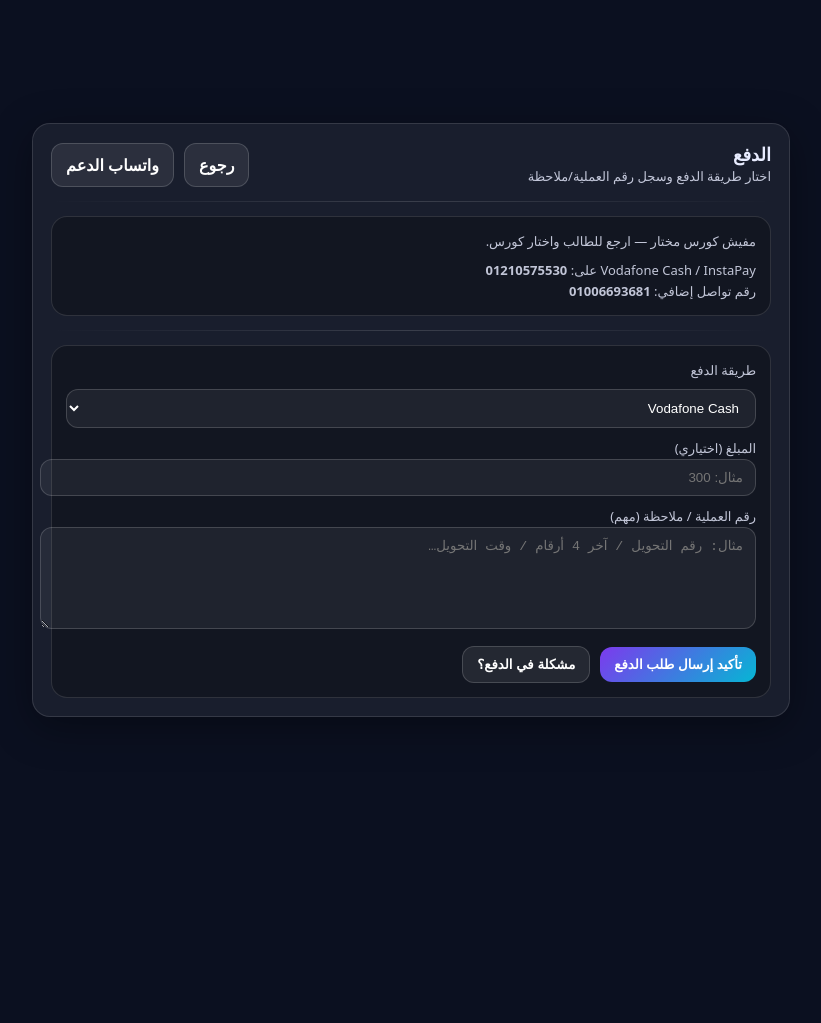
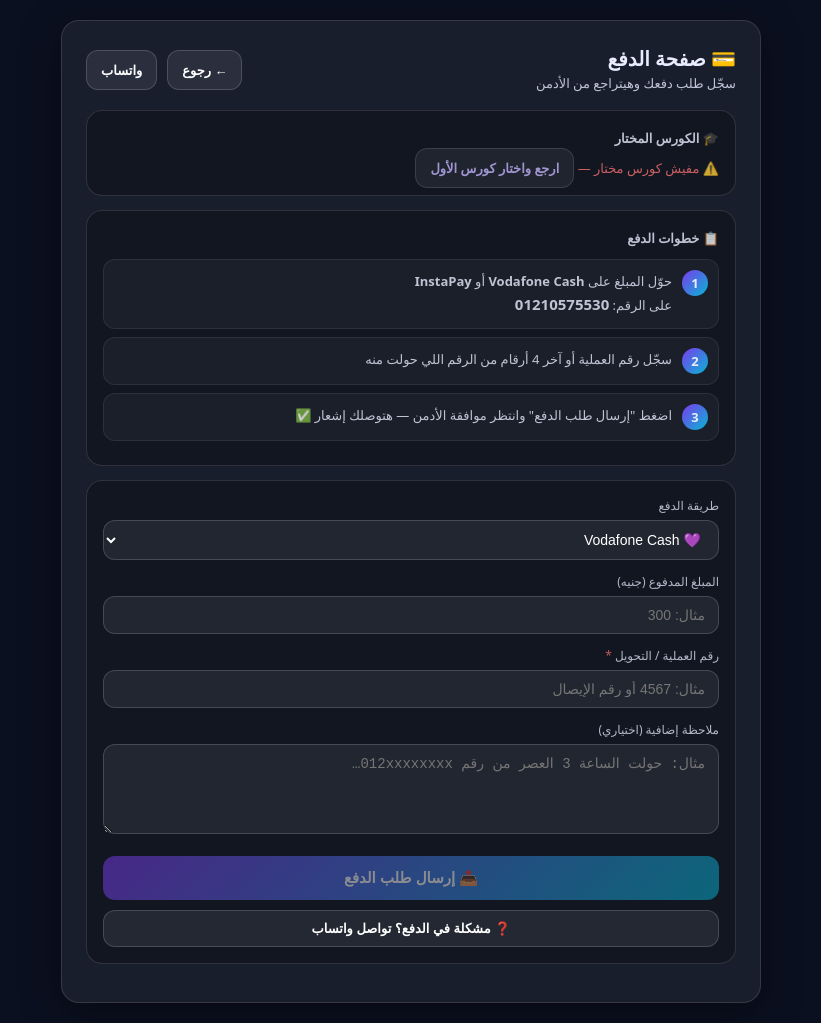
Before and after one commit to mazn74793-png/Centerfuture, a website: page payment.html in a window 1280 px wide. Shown: the whole page, without its empty margins (229-1050 px from the left). Before the commit the page ends 840 px from the top, so only its background shows below. Drawn offline with Linux system fonts and the light colour scheme; sample sign-in values are in the browser's storage.

Commit message:
Update payment.html

```diff
--- a/payment.html
+++ b/payment.html
@@ -1,138 +1,186 @@
 <!doctype html>
 <html lang="ar" dir="rtl">
 <head>
-  <meta charset="UTF-8" />
-  <meta name="viewport" content="width=device-width, initial-scale=1.0" />
-  <title>Make Future | Payment</title>
+  <meta charset="UTF-8"/>
+  <meta name="viewport" content="width=device-width,initial-scale=1.0"/>
+  <title>Make Future | الدفع</title>
   <style>
     :root{color-scheme:dark}
+    *{box-sizing:border-box}
     body{margin:0;font-family:system-ui;background:#0b1020;color:#e8ecff;min-height:100vh;padding:20px;display:grid;place-items:center}
-    .card{width:min(720px,100%);background:rgba(255,255,255,.06);border:1px solid rgba(255,255,255,.12);border-radius:18px;padding:18px;box-shadow:0 10px 40px rgba(0,0,0,.35)}
+    .card{width:min(700px,100%);background:rgba(255,255,255,.06);border:1px solid rgba(255,255,255,.12);border-radius:18px;padding:24px;box-shadow:0 10px 40px rgba(0,0,0,.4)}
     .row{display:flex;gap:10px;flex-wrap:wrap;align-items:center}
-    a,button{cursor:pointer;border:1px solid rgba(255,255,255,.16);background:rgba(255,255,255,.08);color:#fff;padding:10px 14px;border-radius:12px;text-decoration:none;font-weight:800}
-    button.primary{border:none;background:linear-gradient(135deg,#7c3aed,#06b6d4)}
-    input,select,textarea{width:100%;padding:10px 12px;border-radius:12px;border:1px solid rgba(255,255,255,.16);background:rgba(255,255,255,.06);color:#fff;outline:none}
-    textarea{min-height:80px}
-    .muted{opacity:.82;font-size:13px;line-height:1.6}
-    .hr{height:1px;background:linear-gradient(to right,transparent,rgba(255,255,255,.14),transparent);margin:14px 0}
-    .box{background:rgba(0,0,0,.25);border:1px solid rgba(255,255,255,.12);border-radius:16px;padding:14px}
-    .msg{margin-top:10px;padding:10px 12px;border-radius:14px;border:1px solid rgba(255,255,255,.14);display:none}
+    a,button{cursor:pointer;border:1px solid rgba(255,255,255,.16);background:rgba(255,255,255,.08);color:#fff;padding:10px 14px;border-radius:12px;text-decoration:none;font-weight:800;font-size:13px}
+    a:hover,button:hover{background:rgba(255,255,255,.14)}
+    button.primary{border:none;background:linear-gradient(135deg,#7c3aed,#06b6d4);padding:13px 20px;font-size:15px;width:100%;margin-top:4px}
+    button.primary:disabled{opacity:.5;cursor:not-allowed}
+    input,select,textarea{width:100%;padding:10px 13px;border-radius:12px;border:1px solid rgba(255,255,255,.16);background:rgba(255,255,255,.07);color:#fff;outline:none;font-size:14px;transition:border-color .2s}
+    input:focus,select:focus,textarea:focus{border-color:#7c3aed88}
+    select option{background:#1a1f35}
+    textarea{min-height:90px;resize:vertical}
+    .muted{opacity:.8;font-size:13px;line-height:1.7}
+    .hr{height:1px;background:linear-gradient(to right,transparent,rgba(255,255,255,.14),transparent);margin:16px 0}
+    .box{background:rgba(0,0,0,.25);border:1px solid rgba(255,255,255,.12);border-radius:16px;padding:16px;margin-bottom:14px}
+    .label{font-size:12px;opacity:.75;margin-bottom:6px;display:block}
+    .field{margin-bottom:13px}
+    .badge{display:inline-block;padding:4px 12px;border-radius:999px;font-size:12px;font-weight:800;background:linear-gradient(135deg,#7c3aed,#06b6d4)}
+    .msg{margin-top:14px;padding:12px 15px;border-radius:13px;font-size:13px;display:none}
     .msg.show{display:block}
+    .msg.err{background:#7f1d1d;border:1px solid #991b1b}
+    .msg.ok{background:#065f46;border:1px solid #047857}
+    .step{display:flex;gap:10px;align-items:flex-start;padding:10px;border-radius:12px;background:rgba(255,255,255,.04);border:1px solid rgba(255,255,255,.08);margin-bottom:8px}
+    .step-num{width:26px;height:26px;border-radius:999px;background:linear-gradient(135deg,#7c3aed,#06b6d4);display:grid;place-items:center;font-weight:900;font-size:13px;flex-shrink:0}
   </style>
 </head>
 <body>
 <div class="card">
-    <div class="row" style="justify-content:space-between">
+
+  <!-- Header -->
+  <div class="row" style="justify-content:space-between;margin-bottom:16px">
     <div>
-        <div style="font-size:18px;font-weight:900">الدفع</div>
-        <div class="muted">اختار طريقة الدفع وسجل رقم العملية/ملاحظة</div>
+      <div style="font-size:20px;font-weight:900">💳 صفحة الدفع</div>
+      <div class="muted">سجّل طلب دفعك وهيتراجع من الأدمن</div>
     </div>
     <div class="row">
-        <a href="student.html">رجوع</a>
-        <a href="https://wa.me/201210575530" target="_blank" rel="noreferrer">واتساب الدعم</a>
+      <a href="student.html">← رجوع</a>
+      <a href="https://wa.me/201210575530" target="_blank">واتساب</a>
     </div>
   </div>
 
-    <div class="hr"></div>
+  <!-- الكورس المختار -->
+  <div class="box">
+    <div class="muted" style="margin-bottom:8px;font-weight:700">🎓 الكورس المختار</div>
+    <div id="courseBox" class="muted">جاري التحميل…</div>
+  </div>
 
+  <!-- خطوات الدفع -->
   <div class="box">
-      <div class="muted" id="courseBox">…</div>
-      <div class="muted" style="margin-top:8px">
-        Vodafone Cash / InstaPay على: <b>01210575530</b><br>
-        رقم تواصل إضافي: <b>01006693681</b>
+    <div class="muted" style="font-weight:700;margin-bottom:10px">📋 خطوات الدفع</div>
+    <div class="step">
+      <div class="step-num">1</div>
+      <div class="muted">حوّل المبلغ على <b>Vodafone Cash</b> أو <b>InstaPay</b><br>على الرقم: <b style="font-size:15px">01210575530</b></div>
+    </div>
+    <div class="step">
+      <div class="step-num">2</div>
+      <div class="muted">سجّل رقم العملية أو آخر 4 أرقام من الرقم اللي حولت منه</div>
+    </div>
+    <div class="step">
+      <div class="step-num">3</div>
+      <div class="muted">اضغط "إرسال طلب الدفع" وانتظر موافقة الأدمن — هتوصلك إشعار ✅</div>
     </div>
   </div>
 
-    <div class="hr"></div>
+  <!-- فورم الدفع -->
+  <div class="box">
+    <div class="field">
+      <span class="label">طريقة الدفع</span>
+      <select id="method">
+        <option value="vodafone">💜 Vodafone Cash</option>
+        <option value="instapay">🔵 InstaPay</option>
+      </select>
+    </div>
 
-    <div class="box">
-      <div class="muted">طريقة الدفع</div>
-      <select id="method" style="margin-top:8px">
-        <option value="vodafone">Vodafone Cash</option>
-        <option value="instapay">InstaPay</option>
-      </select>
+    <div class="field">
+      <span class="label">المبلغ المدفوع (جنيه)</span>
+      <input id="amount" type="number" placeholder="مثال: 300" min="0"/>
+    </div>
 
-      <div class="muted" style="margin-top:10px">المبلغ (اختياري)</div>
-      <input id="amount" placeholder="مثال: 300" />
+    <div class="field">
+      <span class="label">رقم العملية / التحويل <span style="color:#f87171">*</span></span>
+      <input id="transaction_id" placeholder="مثال: 4567 أو رقم الإيصال"/>
+    </div>
 
-      <div class="muted" style="margin-top:10px">رقم العملية / ملاحظة (مهم)</div>
-      <textarea id="note" placeholder="مثال: رقم التحويل / آخر 4 أرقام / وقت التحويل…"></textarea>
+    <div class="field">
+      <span class="label">ملاحظة إضافية (اختياري)</span>
+      <textarea id="note" placeholder="مثال: حولت الساعة 3 العصر من رقم 012xxxxxxxx…"></textarea>
+    </div>
 
-      <div class="row" style="margin-top:12px">
-        <button class="primary" onclick="sendPayment()">تأكيد إرسال طلب الدفع</button>
-        <button onclick="openWhats()">مشكلة في الدفع؟</button>
-      </div>
+    <button class="primary" id="btnPay" onclick="sendPayment()">📤 إرسال طلب الدفع</button>
+    <button style="margin-top:10px;width:100%;text-align:center" onclick="openWhats()">❓ مشكلة في الدفع؟ تواصل واتساب</button>
 
     <div id="msg" class="msg"></div>
   </div>
+
 </div>
 
 <script>
-  const me = JSON.parse(localStorage.getItem("mf_user") || "null");
+const FN  = "https://anlstahxxpbbfnwrwulu.supabase.co/functions/v1";
+const KEY = "eyJhbGciOiJIUzI1NiIsInR5cCI6IkpXVCJ9.eyJpc3MiOiJzdXBhYmFzZSIsInJlZiI6ImFubHN0YWh4eHBiYmZud3J3dWx1Iiwicm9sZSI6ImFub24iLCJpYXQiOjE3NzI1NDQzMTIsImV4cCI6MjA4ODEyMDMxMn0.4RQxQ4AZZCVCswTRdJoZ7Jz9qNwQq0fPs7vitnMJ3A4";
+
+const me = JSON.parse(localStorage.getItem("mf_user")||"null");
 if(!me) location.href="login.html";
 
-  const selectedCourse = JSON.parse(localStorage.getItem("mf_selected_course") || "null");
+const selectedCourse = JSON.parse(localStorage.getItem("mf_selected_course")||"null");
 const courseBox = document.getElementById("courseBox");
+
 if(!selectedCourse){
-    courseBox.innerHTML = "مفيش كورس مختار — ارجع للطالب واختار كورس.";
+  courseBox.innerHTML = `<span style="color:#f87171">⚠️ مفيش كورس مختار — <a href="student.html" style="color:#c4b5fd">ارجع واختار كورس الأول</a></span>`;
+  document.getElementById("btnPay").disabled = true;
 } else {
-    courseBox.innerHTML = `الكورس: <b>${escapeHtml(selectedCourse.title)}</b> — <b>${escapeHtml(selectedCourse.subject)}</b> (ID: ${selectedCourse.id})`;
+  courseBox.innerHTML = `
+    <b>${esc(selectedCourse.title)}</b>
+    <span class="badge" style="margin-right:8px">${esc(selectedCourse.subject)}</span><br>
+    <span class="muted">السعر: <b>${selectedCourse.price||0} جنيه</b></span>`;
+  // ضع المبلغ تلقائياً
+  if(selectedCourse.price) document.getElementById("amount").value = selectedCourse.price;
 }
 
-  function show(text){
+function showMsg(type, text){
   const m = document.getElementById("msg");
+  m.className = "msg show " + type;
   m.textContent = text;
-    m.className = "msg show";
 }
 
 async function sendPayment(){
-    if(!selectedCourse){
-      show("اختار كورس الأول من صفحة الطالب.");
-      return;
-    }
-    const payload = {
-      user_id: me.id,
-      course_id: selectedCourse.id,
-      method: document.getElementById("method").value,
-      amount: document.getElementById("amount").value.trim() || null,
-      receipt_note: document.getElementById("note").value.trim()
-    };
+  if(!selectedCourse){ showMsg("err","⚠️ اختار كورس الأول"); return; }
 
-    if(!payload.receipt_note){
-      show("اكتب رقم العملية / ملاحظة عشان الأدمن يقدر يراجع.");
+  const transaction_id = document.getElementById("transaction_id").value.trim();
+  const note           = document.getElementById("note").value.trim();
+  const method         = document.getElementById("method").value;
+  const amount         = document.getElementById("amount").value;
+
+  if(!transaction_id){ showMsg("err","⚠️ اكتب رقم العملية عشان الأدمن يقدر يتأكد"); return; }
+
+  const btn = document.getElementById("btnPay");
+  btn.disabled = true;
+  btn.textContent = "جاري الإرسال…";
+  showMsg("ok","⏳ جاري إرسال الطلب…");
+
+  const res = await fetch(`${FN}/create-payment`,{
+    method:"POST",
+    headers:{"apikey":KEY,"Content-Type":"application/json"},
+    body: JSON.stringify({
+      user_id:       me.id,
+      course_id:     selectedCourse.id,
+      method,
+      amount:        parseInt(amount)||0,
+      transaction_id,
+      receipt_note:  note||null
+    })
+  });
+
+  const data = await res.json().catch(()=>({}));
+  btn.disabled = false;
+  btn.textContent = "📤 إرسال طلب الدفع";
+
+  if(!data.ok){
+    showMsg("err","❌ " + (data.error||"حصل خطأ"));
     return;
   }
 
-    show("جاري إرسال الطلب…");
-
-    const res = await fetch("/.netlify/functions/create_payment", {
-      method: "POST",
-      headers: {"content-type":"application/json"},
-      body: JSON.stringify(payload)
-    });
-
-    const data = await res.json().catch(()=>({}));
-
-    if(!res.ok || !data.ok){
-      show(data.error || "حصل خطأ");
-      return;
-    }
-
-    show("تم إرسال طلب الدفع ✅ (Pending) — هيتراجع عند الأدمن.");
-    setTimeout(()=> location.href="student.html", 900);
+  showMsg("ok","✅ تم إرسال طلب الدفع بنجاح! هيتراجع من الأدمن وهتوصلك إشعار.");
+  localStorage.removeItem("mf_selected_course");
+  setTimeout(()=> location.href="student.html", 2000);
 }
 
 function openWhats(){
-    // يفتح واتساب مع رسالة جاهزة
-    const text = encodeURIComponent(`عندي مشكلة في الدفع - Make Future
-الاسم: ${me.full_name || ""}
-موبايل: ${me.phone_student || ""}
-الكورس: ${selectedCourse ? selectedCourse.title : "-"}
-`);
-    location.href = `https://wa.me/201210575530?text=${text}`;
+  const text = encodeURIComponent(
+    `مرحباً، عندي مشكلة في الدفع - Make Future\nالاسم: ${me.name||""}\nالموبايل: ${me.phone||""}\nالكورس: ${selectedCourse?.title||"—"}`
+  );
+  window.open(`https://wa.me/201210575530?text=${text}`, "_blank");
 }
 
-  function escapeHtml(s){ return String(s||"").replaceAll("&","&amp;").replaceAll("<","&lt;").replaceAll(">","&gt;"); }
+function esc(s){ return String(s||"").replaceAll("&","&amp;").replaceAll("<","&lt;").replaceAll(">","&gt;"); }
 </script>
 </body>
 </html>
```
Lines whose indentation alone changed are shown as unchanged.
